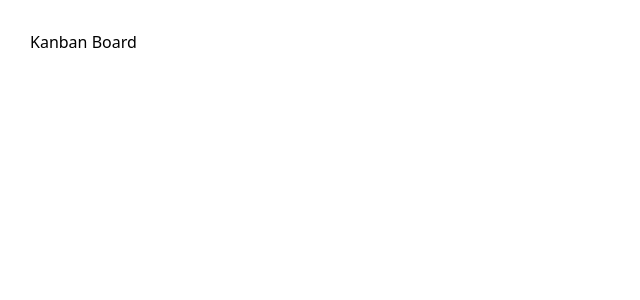
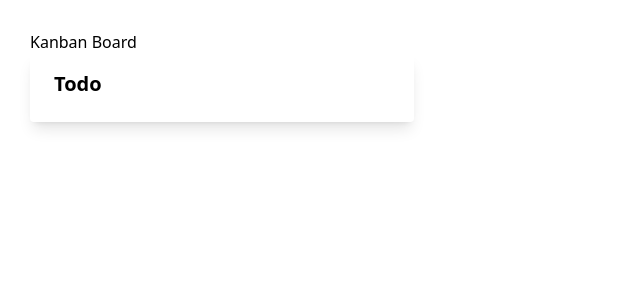
Before and after one commit to swatijain1095/kanban-board, a React (Vite) app: page / in a window 1280 px wide. Shown: the top 300 px of the page, without its empty margins (0-640 px from the left). Built offline with nearby package versions, Linux system fonts and the light colour scheme.

Commit message:
added button and column component

```diff
--- a/src/App.tsx
+++ b/src/App.tsx
@@ -1,5 +1,12 @@
+import { Column } from "./components/column/column";
+
 function App() {
-  return <div>Kanban Board</div>;
+  return (
+    <div>
+      Kanban Board
+      <Column />
+    </div>
+  );
 }
 
 export default App;
--- /dev/null
+++ b/src/components/button/button.tsx
@@ -0,0 +1,17 @@
+import { ButtonHTMLAttributes } from "react";
+
+export function Button({
+  children,
+  ...rest
+}: ButtonHTMLAttributes<HTMLButtonElement>) {
+  return (
+    <button
+      className="flex items-center justify-center rounded-lg text-sm font-medium ring-offset-background transition-colors focus-visible:outline-none
+    focus-visible:ring-2 focus-visible:ring focus-visible:ring-offset-2 disabled:pointer-events-none disabled:opacity-50 bg-blue-500 text-white hover:bg-blue-900 h-10 px-4 py-2
+    "
+      {...rest}
+    >
+      {children}
+    </button>
+  );
+}
--- /dev/null
+++ b/src/components/column/column.tsx
@@ -0,0 +1,9 @@
+export function Column() {
+  return (
+    <div className="max-w-sm rounded overflow-hidden shadow-lg">
+      <div className="flex justify-between px-6 py-4">
+        <div className="font-bold text-xl mb-2">Todo</div>
+      </div>
+    </div>
+  );
+}
```
Also changed, not shown: src/types/type.ts (added).
